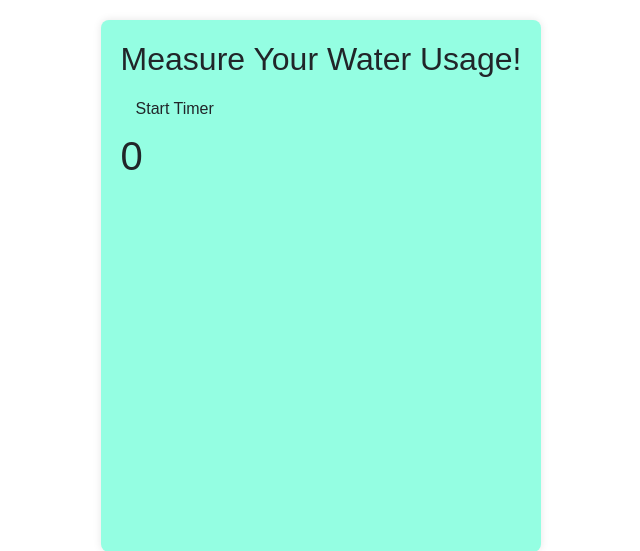
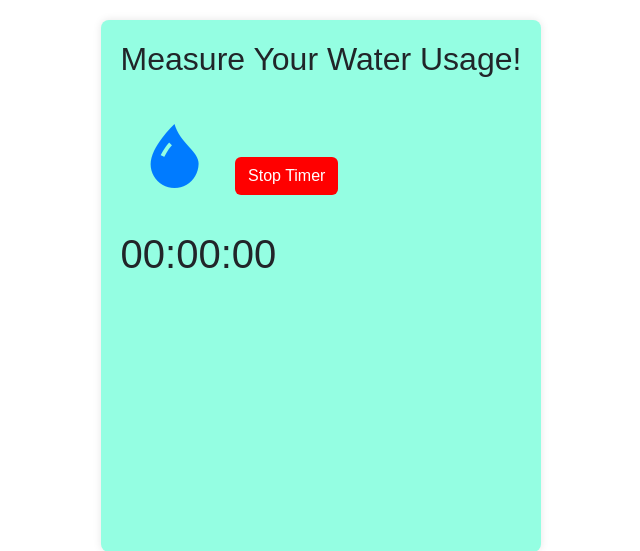
Before and after one commit to aryan-sathish/build-a-thon-2025, a Flask app: page / in a window 1280 px wide. Shown: the part 51-602 px from the top of the page, without its empty margins (319-959 px from the left). Run offline with Flask 3, Linux system fonts and the light colour scheme.

Commit message:
button is now water drooooooooooplet

```diff
--- a/static/style.css
+++ b/static/style.css
@@ -75,13 +75,23 @@ button {
   margin: 4px 2px;
   font-family: "Poppins", sans-serif;
 }
+.water-btn {
+      background: none;          /* no default button color */
+      border: none;              /* remove border */
+      cursor: pointer;
+      font-size: 4rem;           /* size of the icon */
+      color: #007BFF;            /* solid blue fill */
+      transition: transform 0.2s ease, color 0.2s ease;
+    }
 
-.circlebutton {
-    width: 100px;
-    text-align: center;
+    .water-btn:hover {
+      transform: scale(1.2);
+      color: #0056b3;           /* darker blue on hover */
+    }
 
-}
-
+    .water-btn:active {
+      transform: scale(1.1);
+    }
 h2 {
     font-family: "Poppins", sans-serif;
 }
--- a/templates/index.html
+++ b/templates/index.html
@@ -14,11 +14,30 @@
       Test
    </form> -->
 
-   <button type="button" class="btn droplet-btn" id = "btn-timer">Start Timer</button>
-   <h1 id="timer">0</h1>
+   <button class="water-btn" title="Start Timer" id="btn-timer">
+      <i class="bi bi-droplet-fill"></i>
+   </button>
+
+   <button type="button" class="btn stop-btn" aria-label="Stop" id="btn-stop" style="background-color:red; color:white;">
+  Stop Timer
+</button>
+
+   <h1 id="timer">00:00:00</h1>
    <script>
-      let timer = 0;
+      let seconds = 0;
+      let minutes = 0;
+      let hours = 0;
+
       let interval = null;
+
+      function updateTimerDisplay() {
+    // Pad with leading zeros (e.g., 01:05:09)
+    let formattedTime =
+      String(hours).padStart(2, '0') + ":" +
+      String(minutes).padStart(2, '0') + ":" +
+      String(seconds).padStart(2, '0');
+    document.getElementById("timer").textContent = formattedTime;
+  }
 
       document.getElementById("btn-timer").addEventListener("click", function() {
       // If timer is running; stop
@@ -26,13 +45,25 @@
         clearInterval(interval);
       }
       //Reset Timer
-      timer = 0;
+      seconds = 0;
+      minutes = 0;
+      hours = 0;
+      updateTimerDisplay();
       document.getElementById("timer").textContent = timer;
 
       //Start New timer
       interval = setInterval(() => {
-         timer++;
+         seconds++;
          document.getElementById("timer").textContent = timer;
+         if (seconds == 60) {
+            seconds = 0;
+            minutes ++;
+         }
+         if (minutes == 60) {
+            minutes = 0;
+            hours ++;
+         }
+
          }, 1000);
       });
 
```
